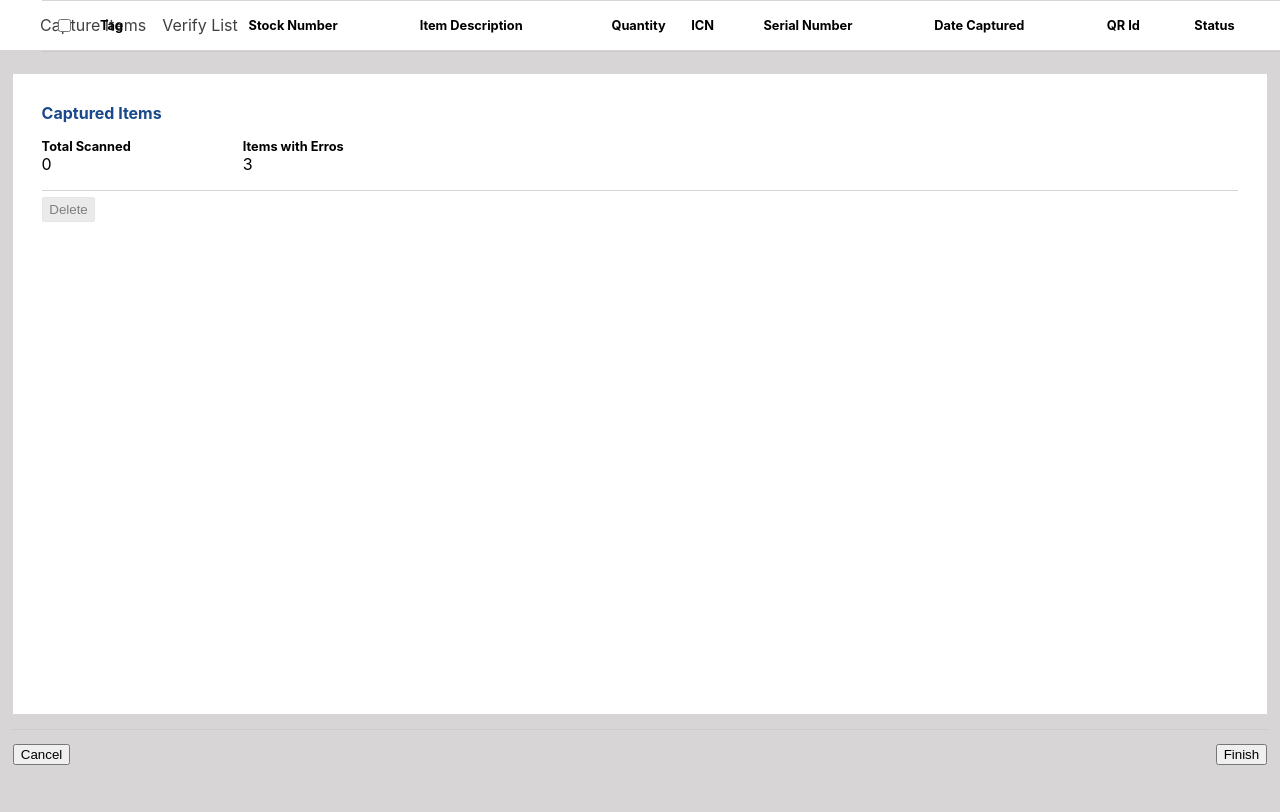
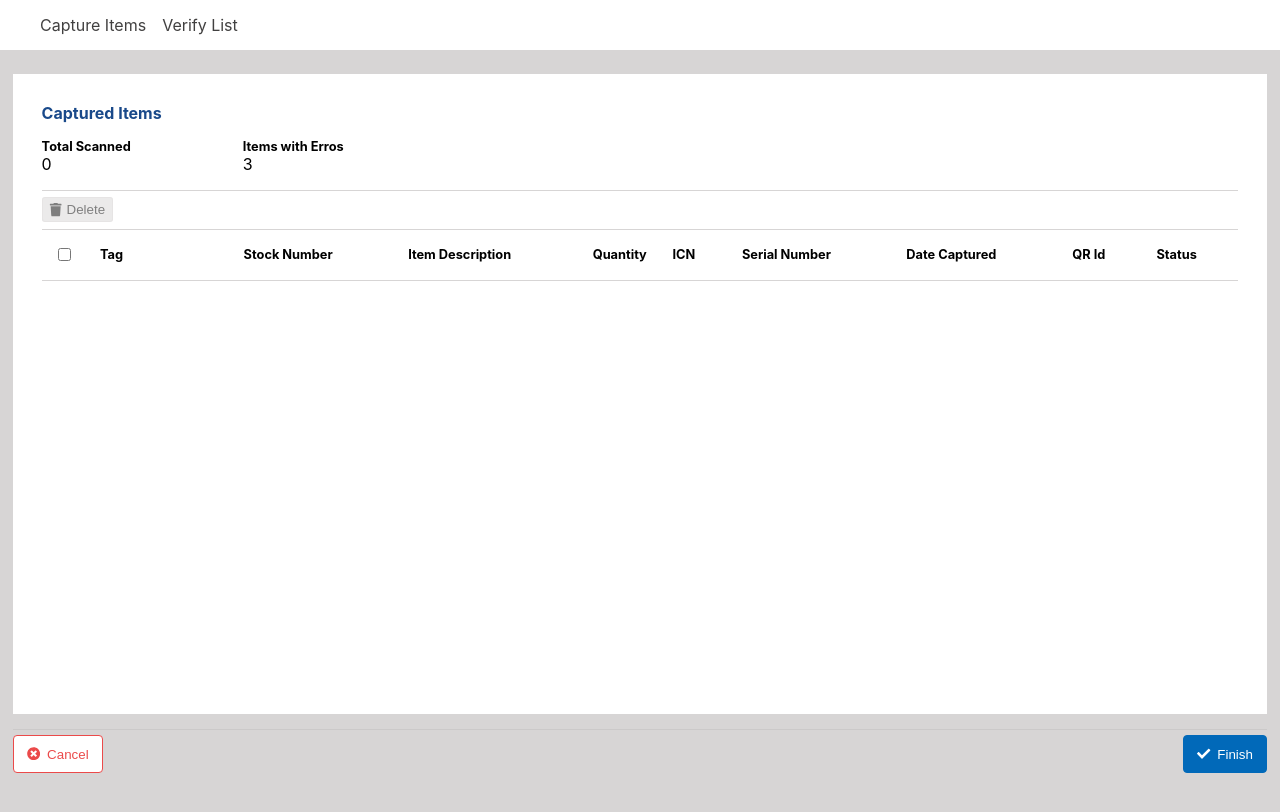
Before and after one commit to Blissfulair/leidos, a React (Create React App) app: page / in a window 1280 px wide. Shown: the top 812 px of the page. Built offline with nearby package versions, Linux system fonts and the light colour scheme.

Commit message:
Added css to the bottom and delete button

```diff
--- a/package.json
+++ b/package.json
@@ -12,6 +12,7 @@
     "@types/react-dom": "^18.0.10",
     "react": "^18.2.0",
     "react-dom": "^18.2.0",
+    "react-icons": "^4.7.1",
     "react-qr-code": "^2.0.11",
     "react-scripts": "5.0.1",
     "sass": "^1.57.1",
--- a/src/component/Bottom.tsx
+++ b/src/component/Bottom.tsx
@@ -1,14 +1,15 @@
 import './css/bottom.scss'
+import { FaCheck,FaTimesCircle } from "react-icons/fa";
 type Props = {
     onFinish:()=>void,
-    onCancel?:()=>void
+    onCancel?:()=>void,
 }
 const Bottom = ({onFinish,onCancel}:Props)=>{
     return (
         <div className="bottom">
             <div className="inner">
-                <button onClick={onCancel}>Cancel</button>
-                <button onClick={()=>onFinish()}>Finish</button>
+                <button style={{ backgroundColor:'#fff',color:'#eb4a4a' }} onClick={onCancel}><FaTimesCircle color='#eb4a4a'/>  Cancel</button>
+                <button style={{ backgroundColor:'#0169b9',color:'#fff',borderColor:'#0169b9' }} onClick={()=>onFinish()}><FaCheck color='#fff'/>Finish</button>
             </div>
         </div>
     )
--- a/src/component/DeleteButton.tsx
+++ b/src/component/DeleteButton.tsx
@@ -1,6 +1,7 @@
+import React from 'react'
 import './css/delete_button.scss'
 type Props = {
-    children:string,
+    children:React.ReactNode,
     onClick?:()=>void,
     disabled?:boolean
 }
--- a/src/component/css/bottom.scss
+++ b/src/component/css/bottom.scss
@@ -9,6 +9,17 @@ div.bottom{
         display: flex;
         flex-direction: row;
         justify-content: space-between;
+        button{
+            display: flex;
+            align-items: center;
+            justify-content: space-around;
+            padding: 0.8em 1em;
+            border-radius: .3em;
+            border: 1px solid #eb4a4a;
+            svg{
+                margin-right: .5em;
+            }
+        }
     }
 
 }
--- a/src/component/css/delete_button.scss
+++ b/src/component/css/delete_button.scss
@@ -7,7 +7,12 @@
         border: 1px solid #c7c4c4b5;
         border-collapse: collapse;
         border-radius: 0.2em;
+        display: flex;
+        align-items: center;
         transition: all 0.5s;
+        svg{
+            margin-right: 0.3em;
+        }
         &:hover{
             cursor: pointer;
             background-color: #c7c4c4fc;
--- a/src/component/css/table.scss
+++ b/src/component/css/table.scss
@@ -4,15 +4,15 @@
     margin: 0 0 2em 0;
     min-width: 60%;
     font-size: 0.8em;
-    position: relative;
-    height: 400px;
+    // position: relative;
+    // height: 400px;
     thead{
-        position: fixed;
-        top: 0;
+        // position: fixed;
+        // top: 0;
     }
     tbody{
-        height: 90vh;
-        overflow-y: scroll;
+        // height: 90vh;
+        // overflow-y: scroll;
     }
     thead tr{
         text-align: left;
--- a/src/pages/Home.tsx
+++ b/src/pages/Home.tsx
@@ -7,6 +7,7 @@ import Popup from '../component/Popup';
 import Table, { Data } from '../component/Table';
 import '../css/home.scss'
 import { data as database } from '../data';
+import { FaTrash } from "react-icons/fa";
 import AppContext from '../state/context';
 
 
@@ -94,6 +95,9 @@ const onFinish =()=>{
 
 }
 
+const onCancel = ()=>{
+    dispatch({ type:'clear',payload:{} as Data })
+}
 //barcode scanner
 BarcodeReader({
     onDetected:(code)=>{
@@ -131,14 +135,14 @@ BarcodeReader({
                         </ul>
                     </div>
                     <div className='second'>
-                        <DeleteButton onClick={()=>onDelete()} disabled={state.selected.length<1}>Delete</DeleteButton>
+                        <DeleteButton onClick={()=>onDelete()} disabled={state.selected.length<1}> <FaTrash/> Delete</DeleteButton>
                     </div>
                     <Table refs={ref} onSelect={onSelect} columns={tableColumns} data={state.items} select/>
 
                 </div>
 
             </div>
-            <Bottom onFinish={()=>onFinish()}/>
+            <Bottom onCancel={onCancel} onFinish={()=>onFinish()}/>
         </>
     )
 }
--- a/src/state/context.ts
+++ b/src/state/context.ts
@@ -13,7 +13,7 @@ export interface PayloadProps{
     status?:string
 }
 type Action1 = {
-    type:'add' | 'remove' |'updateQty' | 'qty',
+    type:'add' | 'remove' |'updateQty' | 'qty' | 'clear',
     payload:Data
 }
 type Action2 = {
@@ -74,6 +74,12 @@ export const reducer = (state:State,action:Action)=>{
                 items:state.items,
                 selected: []
             }
+        case 'clear':
+            return{
+                ...state,
+                items:[],
+                selected: []
+            }
         case 'select':
 
             if(!state.selected.includes(action.payload))
```
Also changed, not shown: 1 other file (tests, documents, lock files or other folders).
